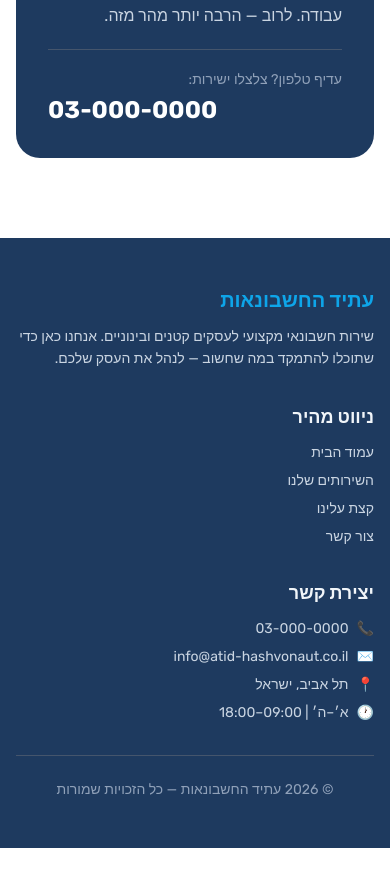
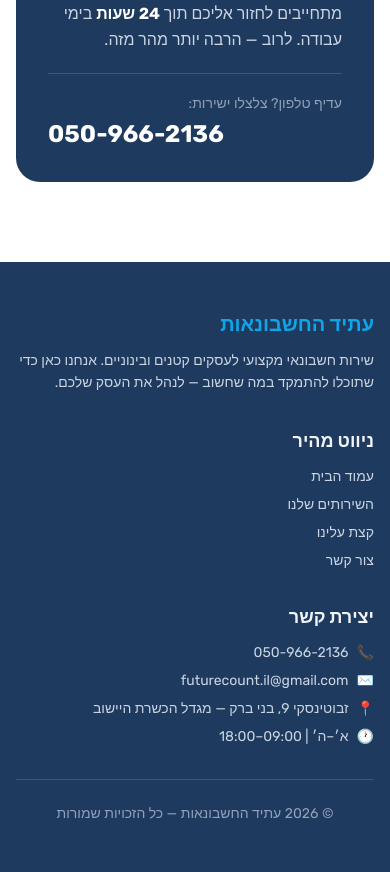
Before and after one commit to infinityfinanceisrael-max/atid-hashvonaut, a React (Vite) app: page /contact in a window 390 px wide. Shown: the part 1736-2608 px from the top of the page. Before the commit the page ends 2584 px from the top, so only its background shows below. Built offline with nearby package versions, Linux system fonts and the light colour scheme.

Commit message:
Update contact details — phone, email, address

```diff
--- a/src/components/Footer.tsx
+++ b/src/components/Footer.tsx
@@ -34,15 +34,15 @@ export default function Footer() {
             <ul className="flex flex-col gap-2 text-slate-300 text-sm">
               <li className="flex items-center gap-2">
                 <span>📞</span>
-                <span>03-000-0000</span>
+                <span>050-966-2136</span>
               </li>
               <li className="flex items-center gap-2">
                 <span>✉️</span>
-                <span>info@atid-hashvonaut.co.il</span>
+                <span>futurecount.il@gmail.com</span>
               </li>
               <li className="flex items-center gap-2">
                 <span>📍</span>
-                <span>תל אביב, ישראל</span>
+                <span>זבוטינסקי 9, בני ברק — מגדל הכשרת היישוב</span>
               </li>
               <li className="flex items-center gap-2">
                 <span>🕐</span>
--- a/src/pages/Contact.tsx
+++ b/src/pages/Contact.tsx
@@ -1,9 +1,9 @@
 import { useState, type FormEvent } from 'react'
 
 const contactInfo = [
-  { icon: '📞', label: 'טלפון', value: '03-000-0000' },
-  { icon: '✉️', label: 'אימייל', value: 'info@atid-hashvonaut.co.il' },
-  { icon: '📍', label: 'כתובת', value: 'רחוב דיזנגוף 50, תל אביב' },
+  { icon: '📞', label: 'טלפון', value: '050-966-2136' },
+  { icon: '✉️', label: 'אימייל', value: 'futurecount.il@gmail.com' },
+  { icon: '📍', label: 'כתובת', value: 'זבוטינסקי 9, בני ברק — מגדל הכשרת היישוב' },
   { icon: '🕐', label: 'שעות פעילות', value: 'ראשון–חמישי | 09:00–18:00' },
 ]
 
@@ -210,11 +210,11 @@ export default function Contact() {
                   עדיף טלפון? צלצלו ישירות:
                 </p>
                 <a
-                  href="tel:030000000"
+                  href="tel:0509662136"
                   className="text-2xl font-bold text-white hover:text-sky-300 transition-colors block mt-1"
                   dir="ltr"
                 >
-                  03-000-0000
+                  050-966-2136
                 </a>
               </div>
             </div>
```
